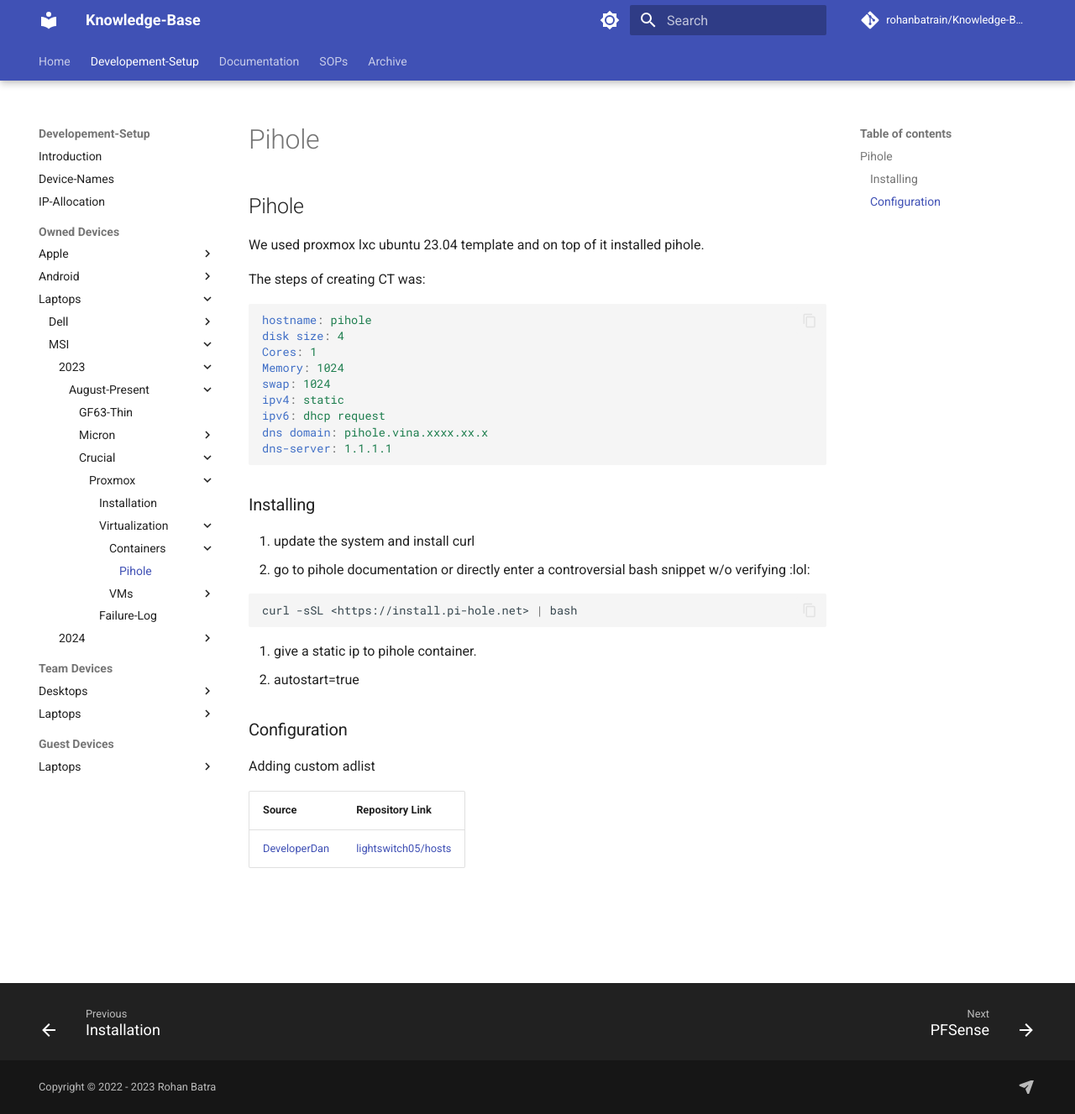
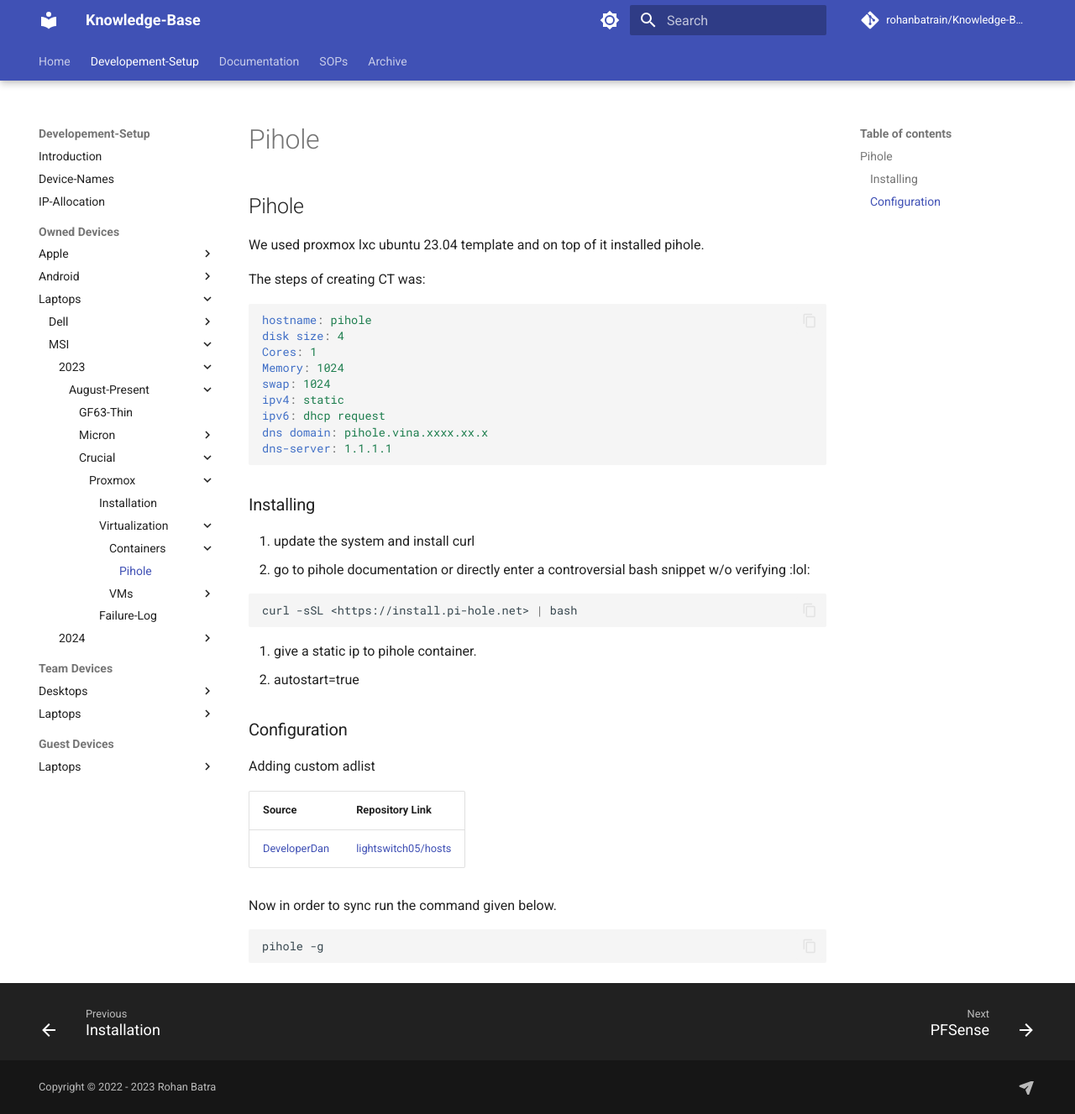
Before and after one commit to rohanbatrain/knowledge-base, an MkDocs documentation site: the page built from docs/Developement-Setup/Owned-Devices/Laptops/MSI/2023/August/Crucial-Drive/Promox/Containers/Pihole.md, in a window 1280 px wide and 1327 px high. Shown: the whole window at 84% size. Built offline with MkDocs 1.6.1 and Material for MkDocs 9.7.7, drawn with Linux system fonts in a browser that asks for light colours; nearby versions of some CDN libraries; library files that are not in the unit come from our copies; comment, search, counter and statistics services are not loaded.

Commit message:
Update Pihole.md

````diff
--- a/docs/Developement-Setup/Owned-Devices/Laptops/MSI/2023/August/Crucial-Drive/Promox/Containers/Pihole.md
+++ b/docs/Developement-Setup/Owned-Devices/Laptops/MSI/2023/August/Crucial-Drive/Promox/Containers/Pihole.md
@@ -41,3 +41,9 @@ Adding custom adlist
 | Source | Repository Link |
 |--------|------------------|
 | [DeveloperDan](https://www.github.developerdan.com/hosts/lists/ads-and-tracking-extended.txt) | [lightswitch05/hosts](https://github.com/lightswitch05/hosts) |
+
+Now in order to sync run the command given below.
+
+```bash
+pihole -g
+```
````
